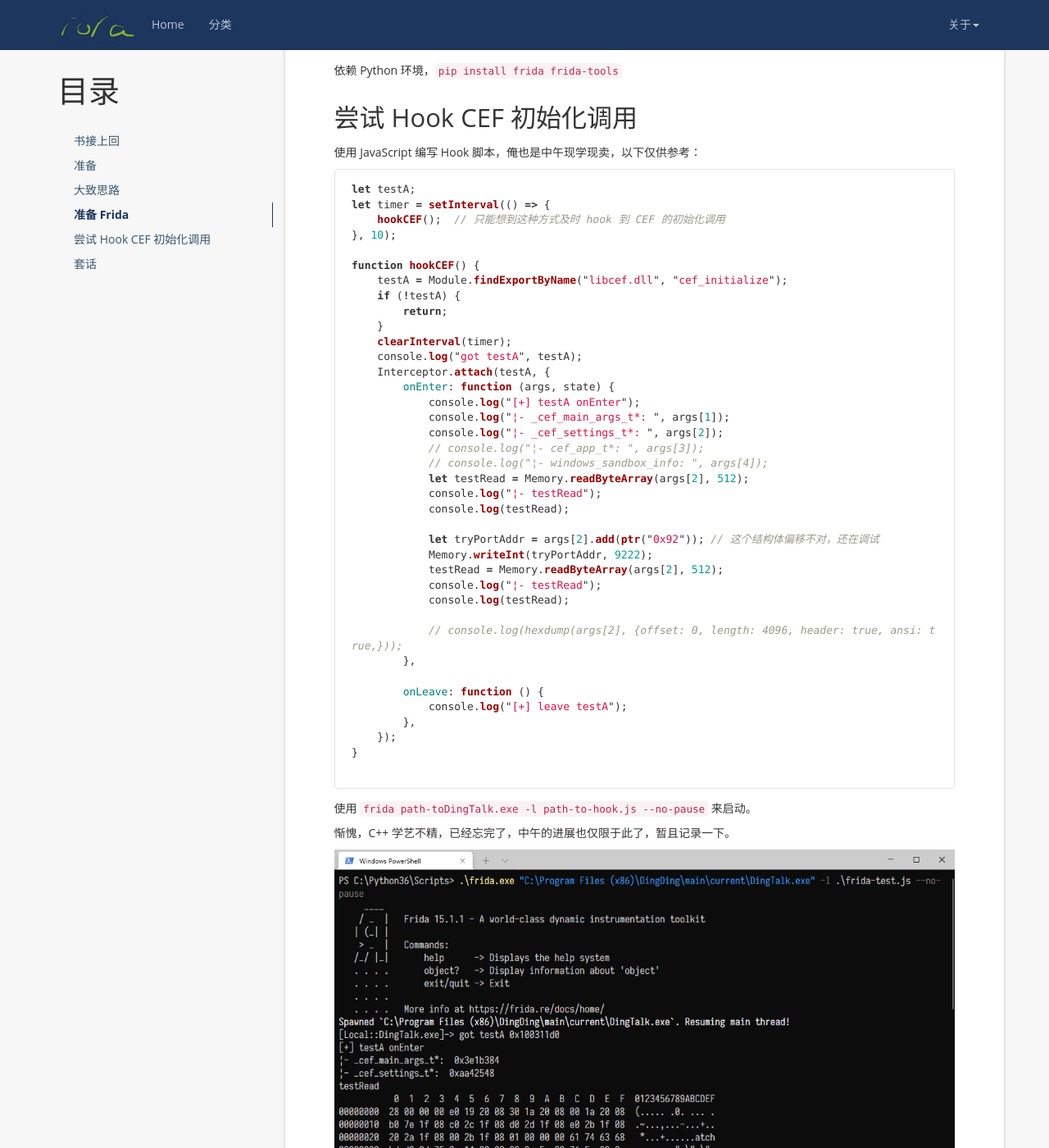
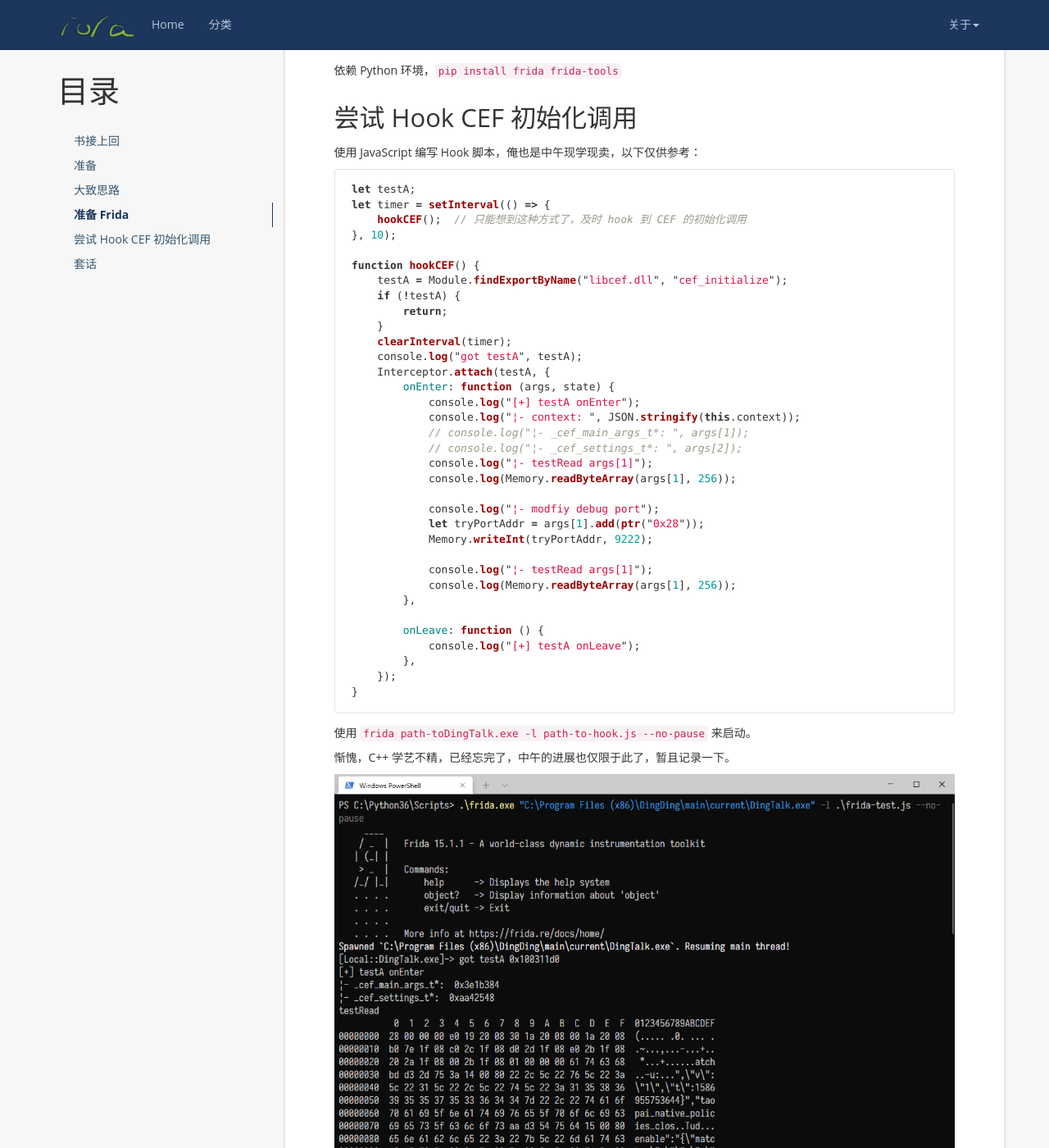
Before and after one commit to iola1999/iola1999.github.io, a Jekyll site: the page built from _posts/2021-09-15-DingTalk-Mod-Hook-CEF-Call.markdown, in a window 1280 px wide and 1400 px high, scrolled down 741 px. Shown: the whole window at 82% size. Built offline with Jekyll 4.4.1, drawn with Linux system fonts in a browser that asks for light colours; nearby versions of some CDN libraries; comment, search, counter and statistics services are not loaded; some of the changed text lies outside the part shown.

Commit message:
dingtalk hook

````diff
--- a/_posts/2021-09-15-DingTalk-Mod-Hook-CEF-Call.markdown
+++ b/_posts/2021-09-15-DingTalk-Mod-Hook-CEF-Call.markdown
@@ -40,7 +40,7 @@
 ```javascript
 let testA;
 let timer = setInterval(() => {
-    hookCEF();	// 只能想到这种方式及时 hook 到 CEF 的初始化调用
+    hookCEF();	// 只能想到这种方式了，及时 hook 到 CEF 的初始化调用
 }, 10);
 
 function hookCEF() {
@@ -53,29 +53,25 @@
     Interceptor.attach(testA, {
         onEnter: function (args, state) {
             console.log("[+] testA onEnter");
-            console.log("¦- _cef_main_args_t*: ", args[1]);
-            console.log("¦- _cef_settings_t*: ", args[2]);
-            // console.log("¦- cef_app_t*: ", args[3]);
-            // console.log("¦- windows_sandbox_info: ", args[4]);
-            let testRead = Memory.readByteArray(args[2], 512);
-            console.log("¦- testRead");
-            console.log(testRead);
+            console.log("¦- context: ", JSON.stringify(this.context));
+            // console.log("¦- _cef_main_args_t*: ", args[1]);
+            // console.log("¦- _cef_settings_t*: ", args[2]);
+            console.log("¦- testRead args[1]");
+            console.log(Memory.readByteArray(args[1], 256));
 
-            let tryPortAddr = args[2].add(ptr("0x92"));	// 这个结构体偏移不对，还在调试
+            console.log("¦- modfiy debug port");
+            let tryPortAddr = args[1].add(ptr("0x28"));
             Memory.writeInt(tryPortAddr, 9222);
-            testRead = Memory.readByteArray(args[2], 512);
-            console.log("¦- testRead");
-            console.log(testRead);
 
-            // console.log(hexdump(args[2], {offset: 0, length: 4096, header: true, ansi: true,}));
+            console.log("¦- testRead args[1]");
+            console.log(Memory.readByteArray(args[1], 256));
         },
 
         onLeave: function () {
-            console.log("[+] leave testA");
+            console.log("[+] testA onLeave");
         },
     });
 }
-
 ```
 
 使用 `frida path-toDingTalk.exe -l path-to-hook.js --no-pause` 来启动。
@@ -84,6 +80,12 @@
 
 ![image-20210915171007267](/upload/images/2021-09-15-DingTalk-Mod-Hook-CEF-Call/hook-demo1.png)
 
+20210919 update:
+
+又看了一下午，这个偏移量怎么这么难找......我真菜。
+
+还想到一个方案：自行编译 CEF，硬编码这个调试端口。
+
 ## 套话
 
 折腾仅因个人兴趣，记录分享仅为研究学习交流，请勿用于违法用途。
````
